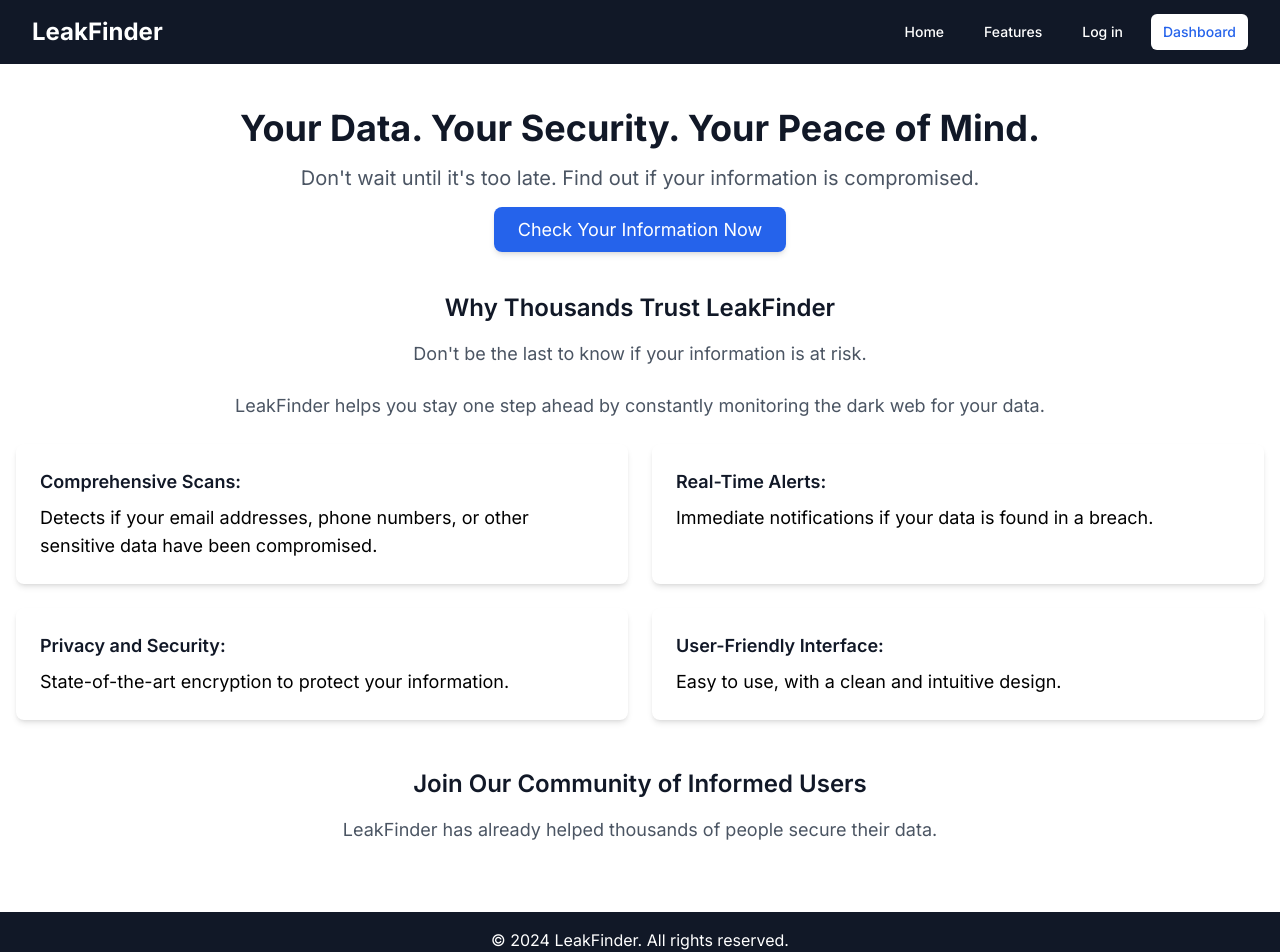
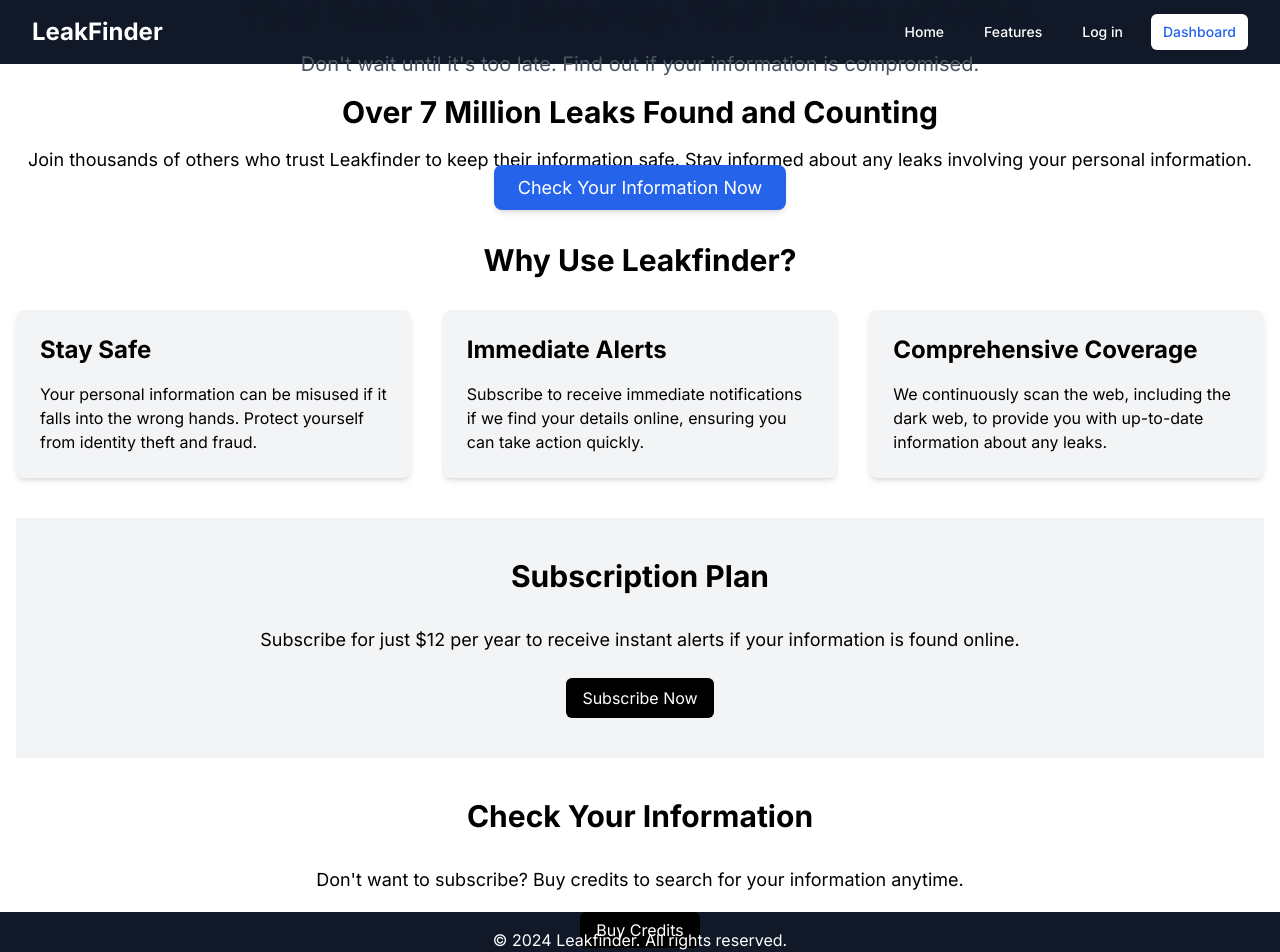
Before and after one commit to haraphat01/leakfinder, a Next.js app: page / in a window 1280 px wide. Shown: the top 952 px of the page. Built offline with nearby package versions, Linux system fonts and the light colour scheme; no server answers.

Commit message:
updated the homepage copy

```diff
--- a/src/app/components/footer.js
+++ b/src/app/components/footer.js
@@ -6,7 +6,7 @@ export default function Footer() {
 
       <footer className="bg-gray-900 text-white py-4 mt-12">
         <div className="container mx-auto text-center">
-          <p>&copy; 2024 LeakFinder. All rights reserved.</p>
+        <p>&copy; {new Date().getFullYear()} Leakfinder. All rights reserved.</p>
           <nav className="mt-2">
             <Link href="/privacy" className="px-2 hover:underline">
               Privacy Policy
--- a/src/app/dashboard/page.js
+++ b/src/app/dashboard/page.js
@@ -14,6 +14,7 @@ export default function Dashboard() {
   const [searchResult, setSearchResult] = useState(null);
   const [credits, setCredits] = useState(0);
   const { user, setUser } = useAuth();
+  const [loading, setLoading] = useState(false)
   const router = useRouter();
 
 
@@ -39,6 +40,7 @@ export default function Dashboard() {
       return;
     }
 
+    setLoading(true);
     // Mock search operation
     const apiUrl = '/api/leadResults'
     try {
@@ -51,16 +53,20 @@ export default function Dashboard() {
       });
 
       if (response.ok) {
+
         console.log("search response", response)
         const data = await response.json();
-        console.log("search response data", data)
+
         setSearchResult(data);
+        setLoading(false)
       } else {
         alert('Failed to fetch search results');
       }
     } catch (error) {
       console.error('Error fetching search results:', error);
       alert('An error occurred while fetching search results');
+    } finally {
+      setLoading(false); // Set loading to false after the API call is completed
     }
 
     const userRef = doc(db, "users", user.uid);
@@ -99,6 +105,7 @@ export default function Dashboard() {
               Search
             </button>
           </div>
+          {loading && <p> Wait while I find the information for you</p>}
           {searchResult && (
             <div className="mt-4 p-4 bg-gray-800 rounded text-white">
               <h3 className="text-xl font-bold mb-2">Search Result:</h3>
--- a/src/app/home/page.js
+++ b/src/app/home/page.js
@@ -13,15 +13,53 @@ export default function Homepage() {
       <main className="container mx-auto px-4 py-8">
         <section className="text-center mt-12">
           <h1 className="text-4xl font-bold mb-4 text-gray-900">Your Data. Your Security. Your Peace of Mind.</h1>
-          <p className="text-xl mb-6 text-gray-600">Don't wait until it's too late. Find out if your information is compromised.</p>
+          <p className="text-xl mb-4 text-gray-600">Don't wait until it's too late. Find out if your information is compromised.</p>
+          <h2 className="text-3xl font-bold mb-4 text-center">Over 7 Million Leaks Found and Counting</h2>
+          <p className="text-lg mt-4 text-center">Join thousands of others who trust Leakfinder to keep their information safe. Stay informed about any leaks involving your personal information.</p>
 
-          <Link href="/dashboard"  className="bg-blue-600 hover:bg-blue-700 transition duration-300 ease-in-out text-white px-6 py-3 mt-5 rounded-lg text-lg shadow-md">
+          <Link href="/dashboard" className="bg-blue-600 hover:bg-blue-700 transition duration-300 ease-in-out text-white px-6 py-3 mt-5 rounded-lg text-lg shadow-md">
             Check Your Information Now
           </Link>
 
         </section>
+        <section id="features" className="py-10">
+          <h2 className="text-3xl font-bold mb-8 text-center">Why Use Leakfinder?</h2>
+          <div className="grid grid-cols-1 md:grid-cols-3 gap-8">
+            <div className="bg-gray-100 p-6 rounded-lg shadow-md">
+              <h3 className="text-2xl font-bold mb-4">Stay Safe</h3>
+              <p>Your personal information can be misused if it falls into the wrong hands. Protect yourself from identity theft and fraud.</p>
+            </div>
+            <div className="bg-gray-100 p-6 rounded-lg shadow-md">
+              <h3 className="text-2xl font-bold mb-4">Immediate Alerts</h3>
+              <p>Subscribe to receive immediate notifications if we find your details online, ensuring you can take action quickly.</p>
+            </div>
+            <div className="bg-gray-100 p-6 rounded-lg shadow-md">
+              <h3 className="text-2xl font-bold mb-4">Comprehensive Coverage</h3>
+              <p>We continuously scan the web, including the dark web, to provide you with up-to-date information about any leaks.</p>
+            </div>
+          </div>
+        </section>
 
-        <section className="mt-12 text-center">
+        <section id="subscription" className="py-10 bg-gray-100">
+          <h2 className="text-3xl font-bold mb-8 text-center">Subscription Plan</h2>
+          <p className="text-lg mb-6 text-center">Subscribe for just $12 per year to receive instant alerts if your information is found online.</p>
+          <div className="text-center">
+            <form action="https://your-stripe-checkout-link" method="POST">
+              <button type="submit" className="bg-black text-white py-2 px-4 rounded-md">Subscribe Now</button>
+            </form>
+          </div>
+        </section>
+
+
+
+        <section id="search" className="py-10">
+          <h2 className="text-3xl font-bold mb-8 text-center">Check Your Information</h2>
+          <p className="text-lg mb-6 text-center">Don't want to subscribe? Buy credits to search for your information anytime.</p>
+          <div className="text-center">
+            <Link href="/search" className="bg-black text-white py-2 px-4 rounded-md">Buy Credits</Link>
+          </div>
+        </section>
+        {/* <section className="mt-12 text-center">
           <h2 className="text-2xl font-semibold mb-4 text-gray-900">Why Thousands Trust LeakFinder</h2>
           <p className="text-lg mb-6 text-gray-600">
             Don't be the last to know if your information is at risk.
@@ -45,17 +83,11 @@ export default function Homepage() {
               <p>Easy to use, with a clean and intuitive design.</p>
             </div>
           </div>
-        </section>
+        </section> */}
 
-        <section className="mt-12 text-center">
-          <h2 className="text-2xl font-semibold mb-4 text-gray-900">Join Our Community of Informed Users</h2>
-          <p className="text-lg mb-6 text-gray-600">
-            LeakFinder has already helped thousands of people secure their data.
-          </p>
-          <p className="text-lg mb-6 text-gray-600"></p>
-          {/* <Testimonials /> */}
-        </section>
+
       </main>
+
     </div>
   );
 }
```
